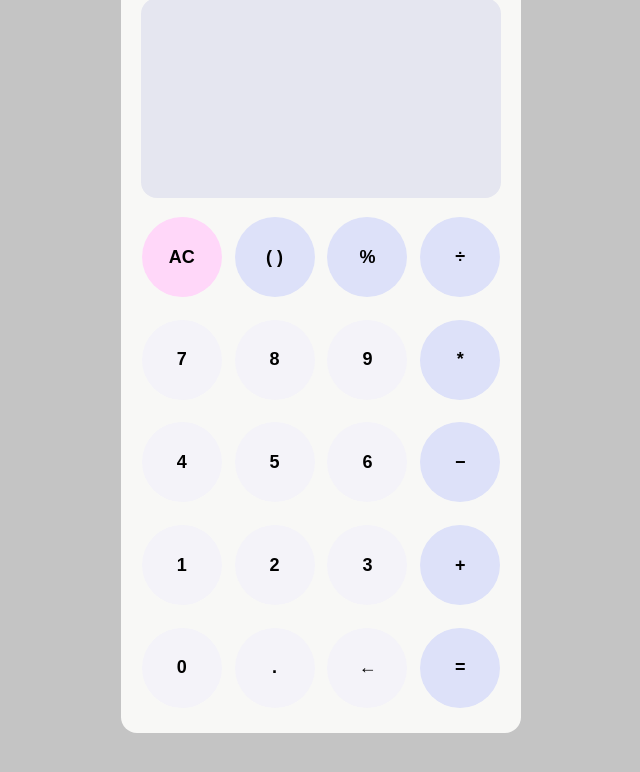
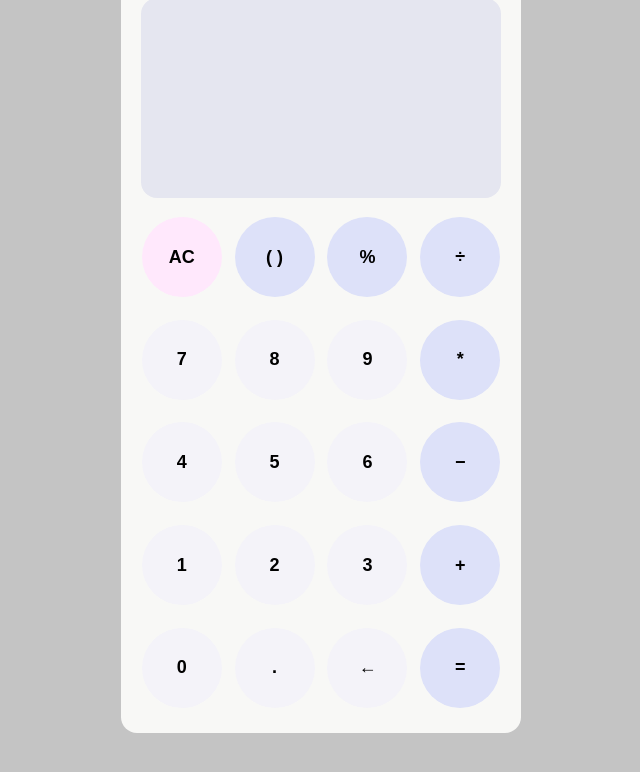
Before and after one commit to abuemkezeChu/js-calculator, a plain HTML site: page index.html in a window 1280 px wide. In both pictures the pointer is over the button "AC". Shown: the part 138-910 px from the top of the page, without its empty margins (319-959 px from the left). Drawn offline with Linux system fonts and the light colour scheme.

Commit message:
fix: ui update

```diff
--- a/assets/styles/index.css
+++ b/assets/styles/index.css
@@ -36,6 +36,7 @@ body {
   background-color: #e5e6f0;
   font-size: 8rem;
   border: 0;
+  outline: none;
 }
 
 .keys {
@@ -60,6 +61,10 @@ button {
 
 #all-clear {
   background-color: #ffd7f9;
+}
+
+#all-clear:hover {
+  background-color: #FFE8FC;
 }
 
 #brackets,
```
